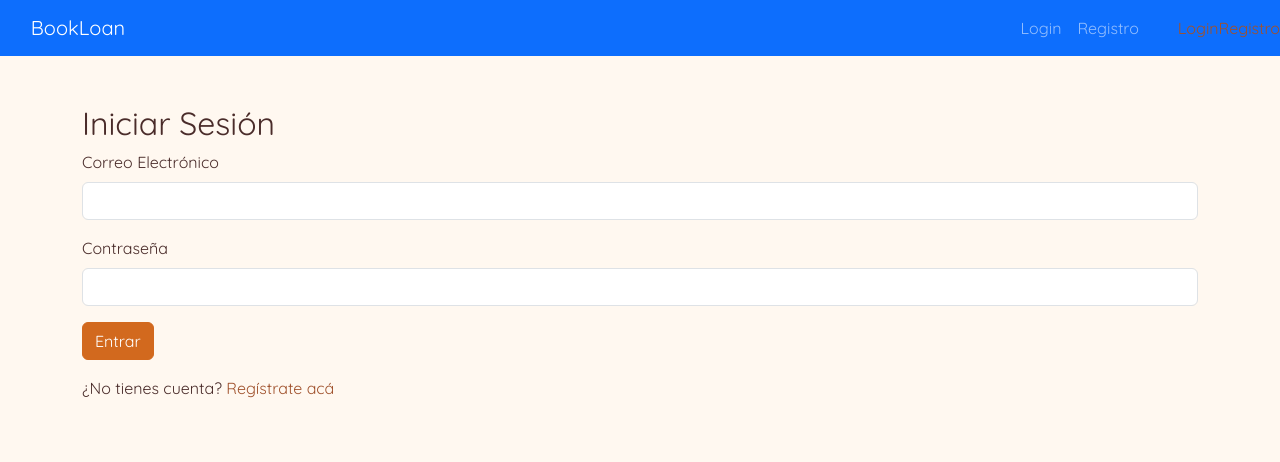
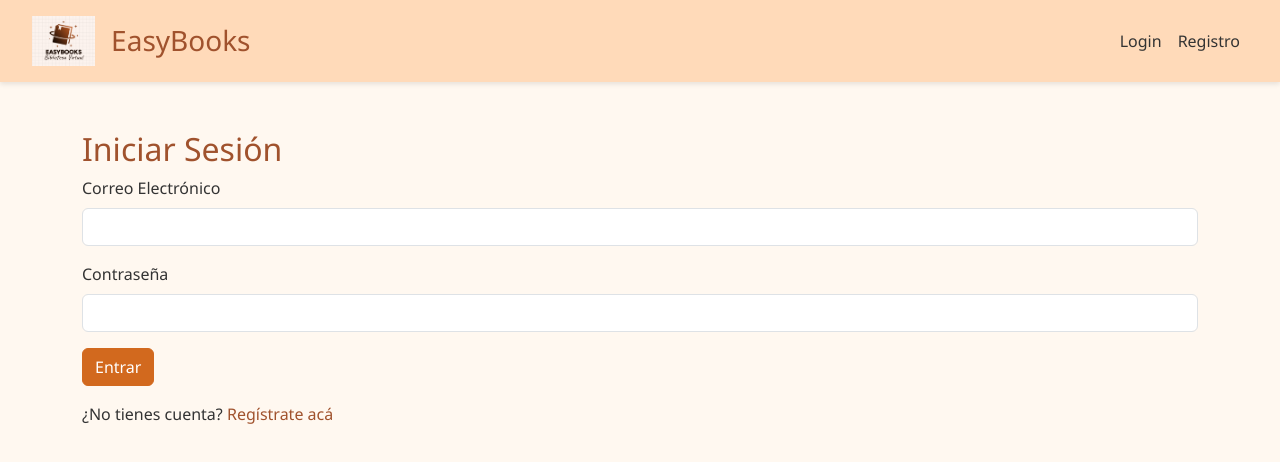
Before and after one commit to lauranagamine1/cloud-microservicios, a React (Create React App) app in the folder Orquestadora_FrontEnd/: page /login in a window 1280 px wide. Shown: the top 462 px of the page. Built offline with nearby package versions, Linux system fonts and the light colour scheme.

Commit message:
había hecho mal el commit xd no me funen

```diff
--- a/Orquestadora_FrontEnd/src/components/Catalog.js
+++ b/Orquestadora_FrontEnd/src/components/Catalog.js
@@ -66,8 +66,11 @@ function Catalog() {
   };
 
   return (
-    <div className="container mt-5">
-      <h2>Catálogo de Libros</h2>
+    <div className="container py-5">
+      <div className="d-flex align-items-center mb-4">
+        <img src="/logo.png" alt="Logo" style={{ height: '50px', marginRight: '15px' }} />
+        <h2 className="text-primary">Catálogo de Libros</h2>
+  </div>
       <div className="mb-3">
       <button className="btn btn-outline-primary me-2" onClick={() => window.location.href = '/perfil'}>
         Ir a Mi Perfil
--- /dev/null
+++ b/Orquestadora_FrontEnd/src/components/Navbar.js
@@ -0,0 +1,56 @@
+// src/components/Navbar.js
+import React from 'react';
+import { Link, useNavigate } from 'react-router-dom';
+import { jwtDecode } from 'jwt-decode';
+import '../App.css';
+import logo from '../logo.png';
+
+function Navbar() {
+  const token = localStorage.getItem('token');
+  const navigate = useNavigate();
+
+  let user = null;
+
+  if (token) {
+    try {
+      const decoded = jwtDecode(token);
+      user = decoded.sub;
+    } catch (e) {
+      console.error("Token inválido");
+    }
+  }
+
+  const handleLogout = () => {
+    localStorage.removeItem('token');
+    localStorage.removeItem('user');
+    navigate('/login');
+  };
+
+  return (
+    <nav className="navbar-custom">
+      <div className="navbar-left">
+        <img src={logo} alt="EasyBooks logo" className="navbar-logo" />
+        <h3 className="navbar-title">EasyBooks</h3>
+      </div>
+      <div className="navbar-links">
+        {!token && (
+          <>
+            <Link to="/login">Login</Link>
+            <Link to="/register">Registro</Link>
+          </>
+        )}
+        {token && (
+          <>
+            <Link to="/catalog">Catálogo</Link>
+            <Link to="/perfil">Mi Perfil</Link>
+            <Link to="/loans">Mis Préstamos</Link>
+            <button className="logout-btn" onClick={handleLogout}>Salir</button>
+          </>
+        )}
+      </div>
+      {user && <span className="navbar-welcome">Bienvenido, {user}</span>}
+    </nav>
+  );
+}
+
+export default Navbar;
--- a/Orquestadora_FrontEnd/src/components/Navbar.jsx
+++ /dev/null
@@ -1,83 +0,0 @@
-// src/components/Navbar.js
-import React from 'react';
-import { Link, useNavigate } from 'react-router-dom';
-import { jwtDecode } from 'jwt-decode';
-
-function Navbar() {
-  const token = localStorage.getItem('token');
-  const navigate = useNavigate();
-
-  let user = null;
-  let rol = null;
-
-  if (token) {
-    try {
-      const decoded = jwtDecode(token);
-      user = decoded.sub;
-      rol = decoded.rol;
-    } catch (e) {
-      console.error("Token inválido");
-    }
-  }
-
-  const handleLogout = () => {
-    localStorage.removeItem('token');
-    localStorage.removeItem('user');
-    navigate('/login');
-  };
-
-  return (
-    <nav className="navbar navbar-expand-lg navbar-dark bg-primary">
-      <div className="container">
-        <Link className="navbar-brand" to="/">BookLoan</Link>
-        <div className="collapse navbar-collapse">
-          <ul className="navbar-nav ms-auto">
-
-            {!token && (
-              <>
-                <li className="nav-item"><Link className="nav-link" to="/login">Login</Link></li>
-                <li className="nav-item"><Link className="nav-link" to="/register">Registro</Link></li>
-              </>
-            )}
-
-            {token && (
-              <>
-                <li className="nav-item"><Link className="nav-link" to="/catalog">Catálogo</Link></li>
-                <li className="nav-item"><Link className="nav-link" to="/perfil">Mi Perfil</Link></li>
-                <li className="nav-item"><Link className="nav-link" to="/loans">Mis Préstamos</Link></li>
-              </>
-            )}
-          </ul>
-
-          {user && (
-            <>
-              <span className="navbar-text me-3 text-white">Bienvenido, {user}</span>
-              <button className="btn btn-outline-light" onClick={handleLogout}>
-                Cerrar sesión
-              </button>
-            </>
-          )}
-        </div>
-      </div>
-      <div className="navbar-links">
-        {!token && (
-          <>
-            <Link to="/login">Login</Link>
-            <Link to="/register">Registro</Link>
-          </>
-        )}
-        {token && (
-          <>
-            <Link to="/catalog">Catálogo</Link>
-            <Link to="/perfil">Mi Perfil</Link>
-            <Link to="/loans">Mis Préstamos</Link>
-            <button className="logout-btn" onClick={handleLogout}>Salir</button>
-          </>
-        )}
-      </div>
-      {user && <span className="navbar-welcome">Bienvenido, {user}</span>}
-    </nav>
-  );
-}
-
-export default Navbar;
```
